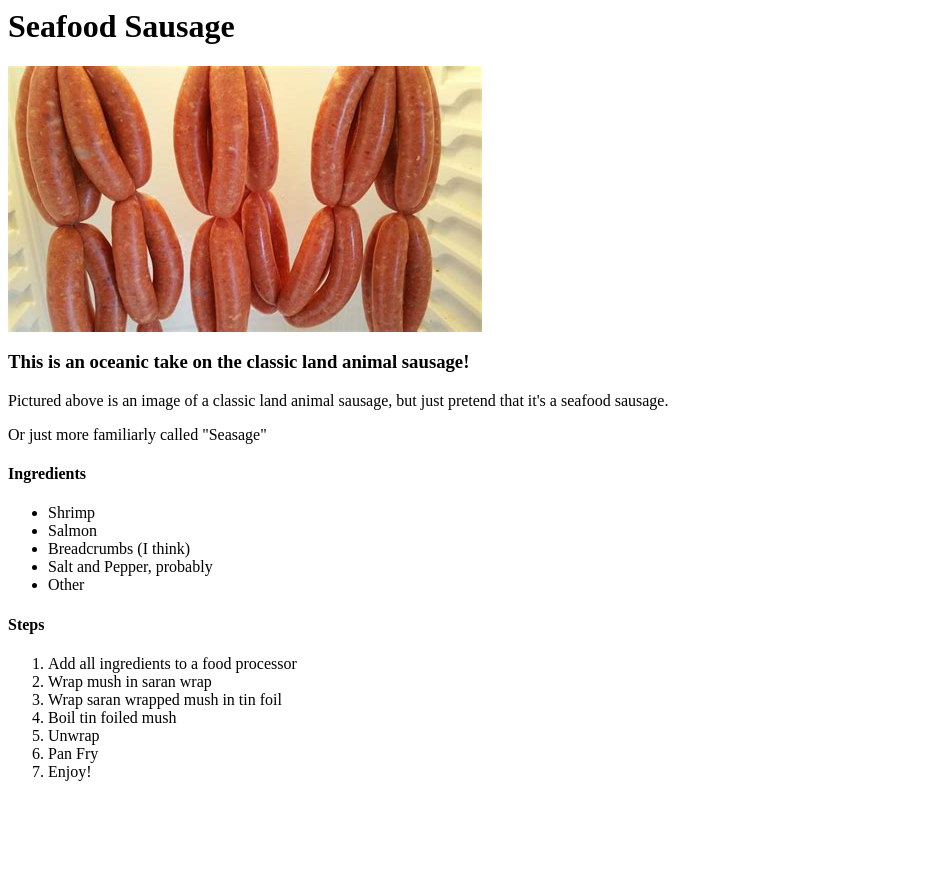
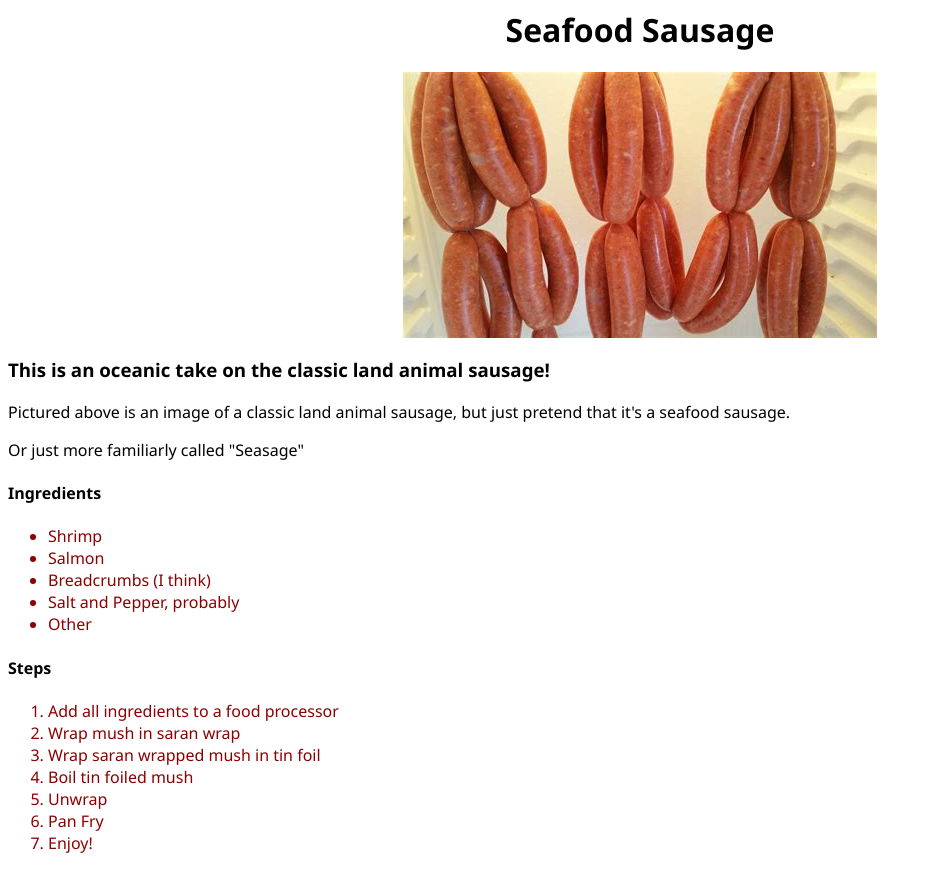
Before and after one commit to neadlle/odin-recipes, a plain HTML site: page recipes/seasage.html in a window 1280 px wide. Shown: the whole page, without its empty margins (0-932 px from the left). Before the commit the page ends 800 px from the top, so only its background shows below. Drawn offline with Linux system fonts and the light colour scheme.

Commit message:
Change style to Recipes Page

```diff
--- a/recipes/seasage.html
+++ b/recipes/seasage.html
@@ -1,6 +1,9 @@
+<head>
+  <link rel="stylesheet" href="../style.css"
+</head>
 <body>
     <h1>Seafood Sausage</h1>
-    <img src="../recipes/sausage.jpg" alt="picture of sausage, not actually seafood sausage">
+    <img src="images/sausage.jpg" alt="picture of sausage, not actually seafood sausage">
     <h3>This is an oceanic take on the classic land animal sausage!</h3>
       <p>Pictured above is an image of a classic land animal sausage,
         but just pretend that it's a seafood sausage.
@@ -9,7 +12,7 @@
         Or just more familiarly called "Seasage"
       </p>
       <h4>Ingredients</h4>
-        <ul>
+        <ul id="list">
             <li>Shrimp
             </li>
             <li>Salmon</li>
@@ -18,7 +21,7 @@
             <li>Other</li>
         </ul>
       <h4>Steps</h4>
-        <ol>
+        <ol id="list">
             <li>Add all ingredients to a food processor</li>
             <li>Wrap mush in saran wrap</li>
             <li>Wrap saran wrapped mush in tin foil</li>
--- /dev/null
+++ b/style.css
@@ -0,0 +1,14 @@
+*{
+    font-family:'Segoe UI', Tahoma, Geneva, Verdana, sans-serif
+}
+img{
+    display: block;
+    margin-left: auto;
+    margin-right: auto;
+}
+h1{
+    text-align: center;
+}
+#list{
+    color: darkred;
+}
```
Also changed, not shown: index.html (+10 -0 lines), recipes/images/sausage.jpg (renamed from recipes/sausage.jpg).
